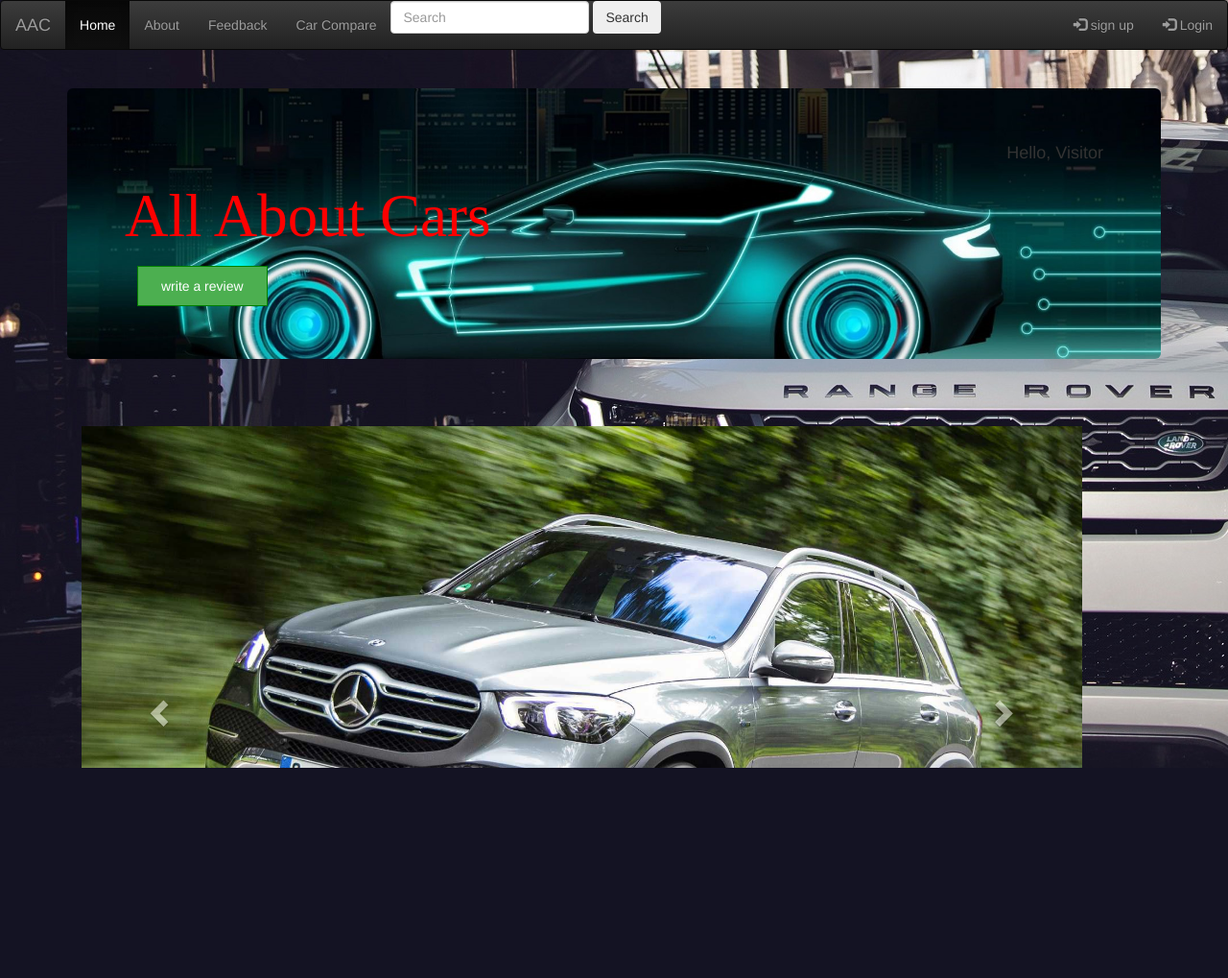
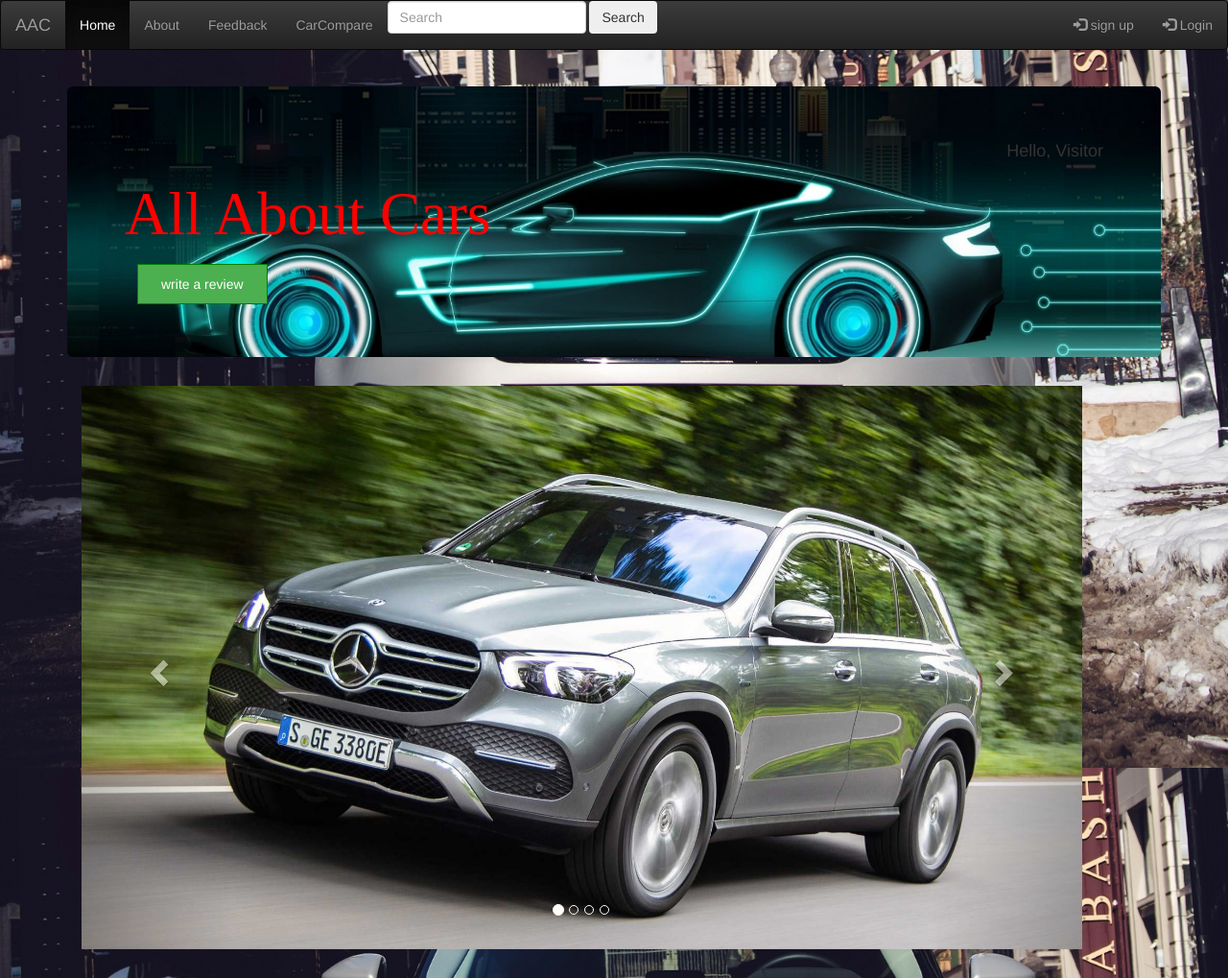
Before and after one commit to Sahilpatkar/sahil-django-deployment, a Django app: page / in a window 1280 px wide. Shown: the whole page at 96% size. Before the commit the page ends 800 px from the top, so only its background shows below. Run offline with Django 3.2, Linux system fonts and the light colour scheme; some libraries are stand-ins or nearby versions; some web fonts are replaced.

Commit message:
Update index.html
scroll issue fixed

```diff
--- a/CarWebsiteProject(2)/review2/anime/templates/anime/index.html
+++ b/CarWebsiteProject(2)/review2/anime/templates/anime/index.html
@@ -28,6 +28,7 @@
         background-image: url('{% static "anime/car2.JPG" %}');
         background-repeat: no-repeat;
         background-attachment: fixed;
+        background-size: cover;
       }
      </style>
      <style type="text/css">
@@ -87,8 +88,8 @@
 
   <body bgcolor="red">
       <form class="form-inline my-2 my-lg-0">
-        <nav class="navbar navbar-fixed-top">
-    <nav class="navbar navbar-inverse">
+    <nav class="navbar navbar-fixed-top">
+    <div class="navbar navbar-inverse">
   <div class="container-fluid">
     <div class="navbar-header">
       <button type="button" class="navbar-toggle" data-toggle="collapse" data-target="#myNavbar">
@@ -96,16 +97,16 @@
         <span class="icon-bar"></span>
         <span class="icon-bar"></span>
       </button>
-      <a class="navbar-brand" href="#">AAC</a>
+      <a class="navbar-brand" href="{% url 'index' %}">AAC</a>
     </div>
     <div class="collapse navbar-collapse" id="myNavbar">
       <ul class="nav navbar-nav">
-        <li class="active"><a href="#">Home</a></li>
+        <li class="active"><a href="{% url 'index' %}">Home</a></li>
         <li><a href="#">About</a></li>
         <li><a href="{% url 'sign' %}">Feedback</a></li>
-        <li><a href="{% url 'carinfo' %}">Car Compare</a></li>
+        <li><a href="{% url 'carinfo' %}">CarCompare</a></li>
       </ul>
-       <input class="form-control mr-sm-2" type="search" placeholder="Search" aria-label="Search">
+       <input class="form-control mr-sm-2" name="q" id="id_q" type="search" value="{{querry}}" placeholder="Search" aria-label="Search">
       <button class="btn btn-outline-success my-2 my-sm-0" type="submit">Search</button>
       {% if user.is_authenticated %}
       <ul class="nav navbar-nav navbar-right">
@@ -124,6 +125,7 @@
       </ul>
     </div>
   </div>
+</div>
 </nav>
 </form>
 
@@ -141,9 +143,6 @@
         <a type="button" class="btn btn-link" href="{% url 'sign' %}"><button>write a review</button></a>
       </div>
      </div>
-     <br>
-     <br>
-
      <!-- image dispaly box -->
 <div class="container">
 <div class="row">
@@ -154,6 +153,7 @@
         <li data-target="#myCarousel" data-slide-to="0" class="active"></li>
         <li data-target="#myCarousel" data-slide-to="1"></li>
         <li data-target="#myCarousel" data-slide-to="2"></li>
+        <li data-target="#myCarousel" data-slide-to="3"></li>
       </ol>
 
       <!-- Wrapper for slides -->
@@ -177,6 +177,15 @@
           <div class="carousel-caption">
 
         </div>
+
+
+
+        </div>
+        <div class="item">
+          <img src='{% static "anime/ROLL.JPG" %}' alt="Image">
+          <div class="carousel-caption">
+
+          </div>
         </div>
       </div>
 
@@ -195,6 +204,5 @@
 
 
 
-
   </body>
 </html>
```
